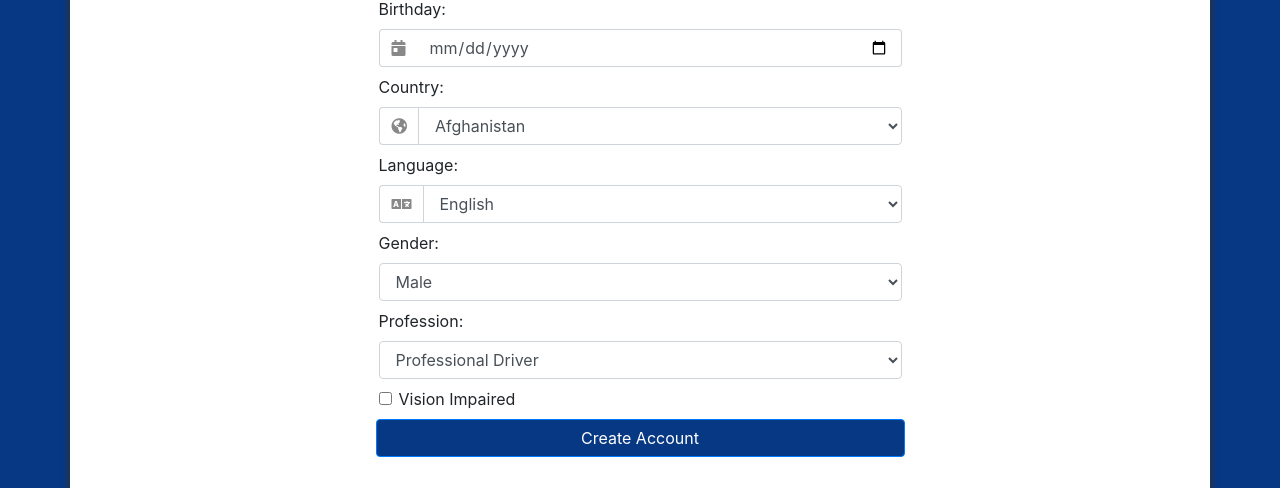
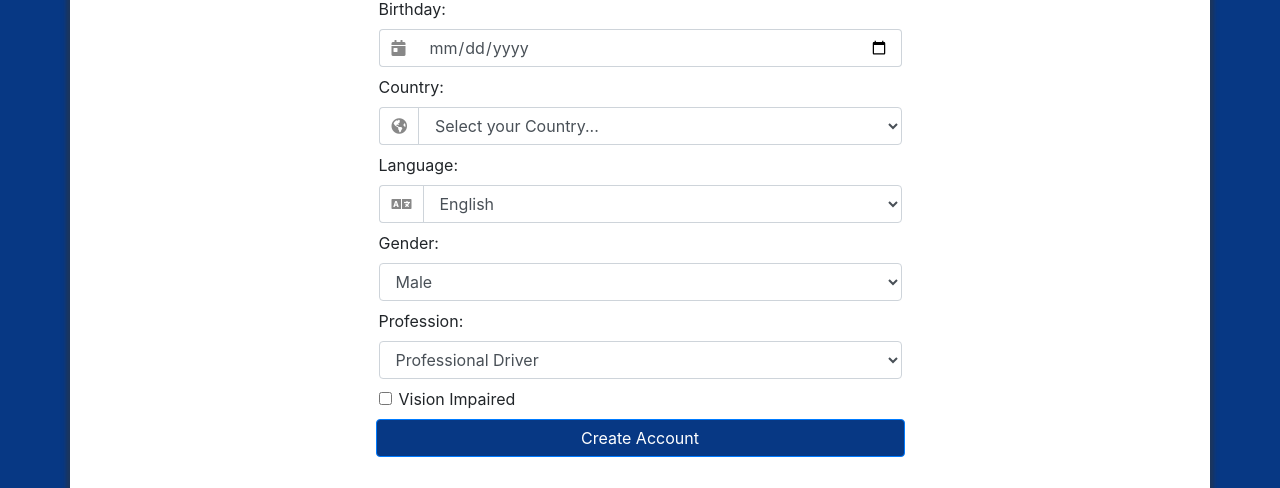
Before and after one commit to AudioOdyssey/AA1, a Flask app: page /user/new in a window 1280 px wide. Shown: the part 691-1179 px from the top of the page. Run offline with Flask 2, Linux system fonts and the light colour scheme; some libraries are stand-ins or nearby versions.

Commit message:
Updated country list to reflect target market

```diff
--- a/web/templates/user/new.html
+++ b/web/templates/user/new.html
@@ -78,6 +78,11 @@
                     <div class="input-group-text"><i class="fas fa-globe-americas"></i></div>
                 </div>
                 <select name="country_of_origin" class="form-control" autocomplete="country-name">
+                    <option value="" selected disabled>Select your Country...</option>
+                    <option value="124">Canada</option>
+                    <option value="484">Mexico</option>
+                    <option value="840">United States</option>
+                    <option value="" disabled>-----</option>
                     <option value="4">Afghanistan</option>
                     <option value="248">Åland Islands</option>
                     <option value="8">Albania</option>
@@ -117,7 +122,6 @@
                     <option value="108">Burundi</option>
                     <option value="116">Cambodia</option>
                     <option value="120">Cameroon</option>
-                    <option value="124">Canada</option>
                     <option value="132">Cape Verde</option>
                     <option value="136">Cayman Islands</option>
                     <option value="140">Central African Republic</option>
@@ -221,7 +225,6 @@
                     <option value="478">Mauritania</option>
                     <option value="480">Mauritius</option>
                     <option value="175">Mayotte</option>
-                    <option value="484">Mexico</option>
                     <option value="583">Micronesia, Federated States of</option>
                     <option value="498">Moldova, Republic of</option>
                     <option value="492">Monaco</option>
@@ -313,7 +316,6 @@
                     <option value="804">Ukraine</option>
                     <option value="784">United Arab Emirates</option>
                     <option value="826">United Kingdom</option>
-                    <option value="840">United States</option>
                     <option value="581">United States Minor Outlying Islands</option>
                     <option value="858">Uruguay</option>
                     <option value="860">Uzbekistan</option>
```
